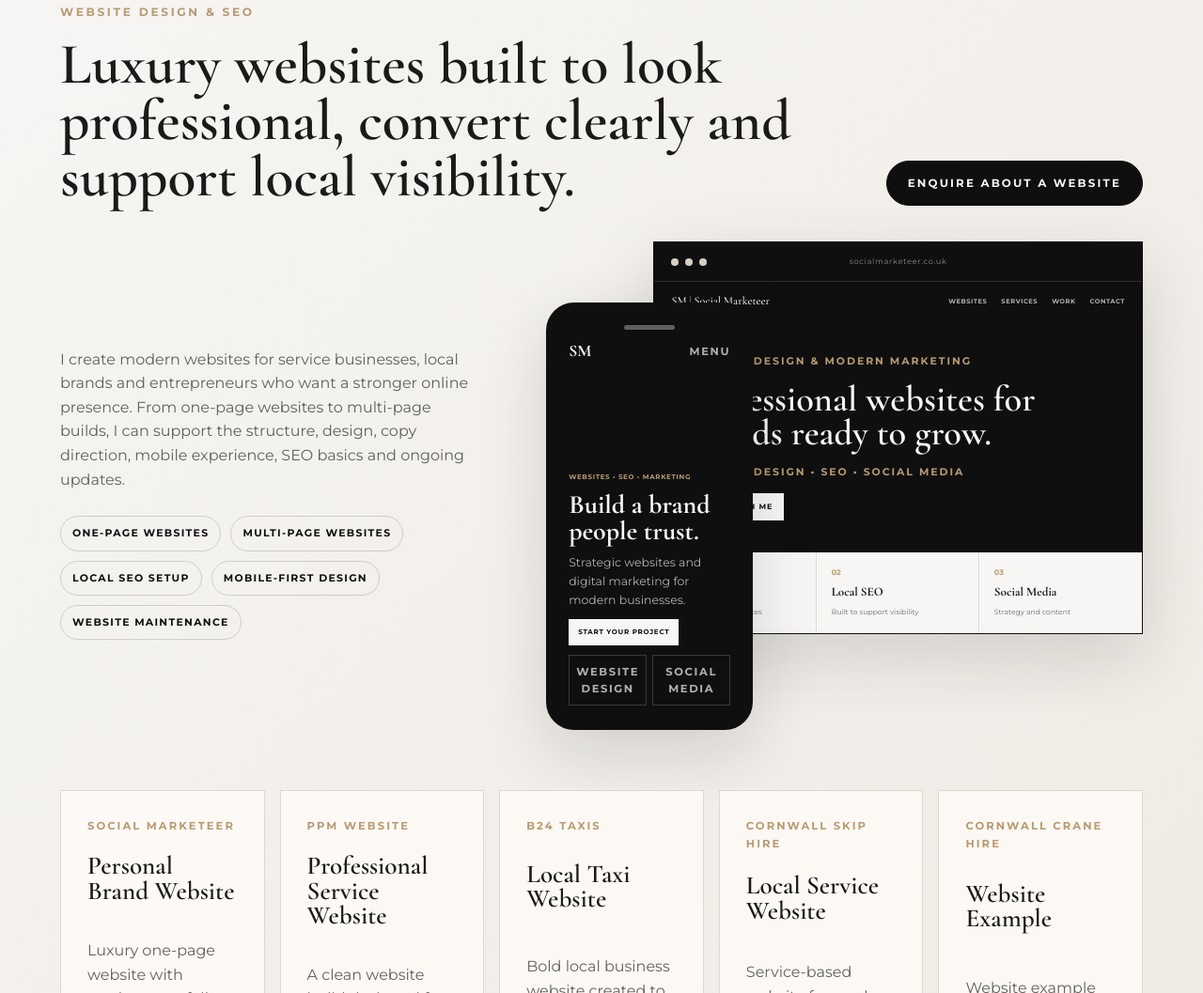
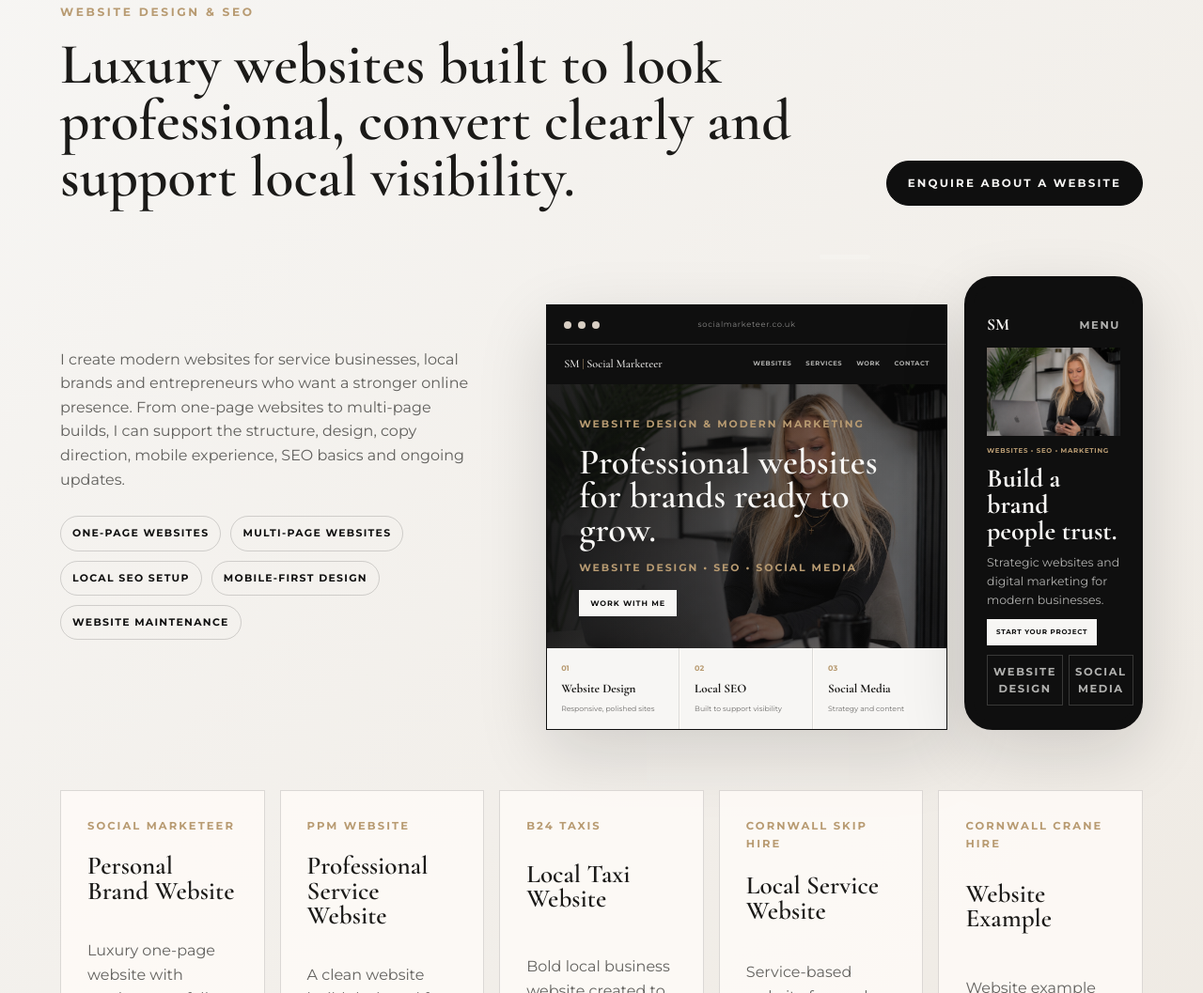
Before and after one commit to gsocialmarketeer-debug/Socialmarketeer.uk, a website: page index.html in a window 1280 px wide. Shown: the part 982-2039 px from the top of the page at 94% size. Drawn offline with nearby package versions, Linux system fonts and the light colour scheme.

Commit message:
Add files via upload

```diff
--- a/styles.css
+++ b/styles.css
@@ -756,12 +756,15 @@ h3 {
 .mockup-stack {
   position: relative;
   min-height: 520px;
+  display: grid;
+  grid-template-columns: minmax(0, 1fr) 190px;
+  align-items: end;
+  gap: 18px;
 }
 
 .browser-mockup {
-  position: absolute;
-  inset: 0 0 auto auto;
-  width: 82%;
+  position: static;
+  width: 100%;
   min-height: 400px;
   border: 1px solid rgba(15, 15, 15, 0.16);
   background: var(--black);
@@ -834,7 +837,7 @@ h3 {
   color: var(--white);
   background:
     linear-gradient(90deg, rgba(15, 15, 15, 0.86), rgba(15, 15, 15, 0.4)),
-    url("assets/hero-laptop.png") center 36% / cover;
+    url("hero-laptop.jpg") center 36% / cover;
 }
 
 .mockup-hero p,
@@ -905,11 +908,9 @@ h3 {
 }
 
 .phone-mockup {
-  position: absolute;
-  left: 0;
-  bottom: 0;
-  width: min(220px, 38%);
-  min-height: 330px;
+  position: static;
+  width: 190px;
+  min-height: 390px;
   display: flex;
   flex-direction: column;
   justify-content: stretch;
@@ -962,7 +963,7 @@ h3 {
   min-height: 94px;
   background:
     linear-gradient(0deg, rgba(15, 15, 15, 0.12), rgba(15, 15, 15, 0.12)),
-    url("assets/creator-phone.png") center 27% / cover;
+    url("creator-phone.jpg") center 27% / cover;
 }
 
 .phone-screen em {
@@ -1794,6 +1795,7 @@ details p {
 
   .mockup-stack {
     min-height: 500px;
+    grid-template-columns: minmax(0, 1fr) 180px;
   }
 
   .image-stack {
@@ -1876,7 +1878,7 @@ details p {
   }
 
   .browser-mockup {
-    width: 88%;
+    width: 100%;
   }
 
   .portfolio-grid .wide,
@@ -1974,6 +1976,7 @@ details p {
   .mockup-stack {
     min-height: auto;
     display: grid;
+    grid-template-columns: 1fr;
     gap: 14px;
   }
 
```
